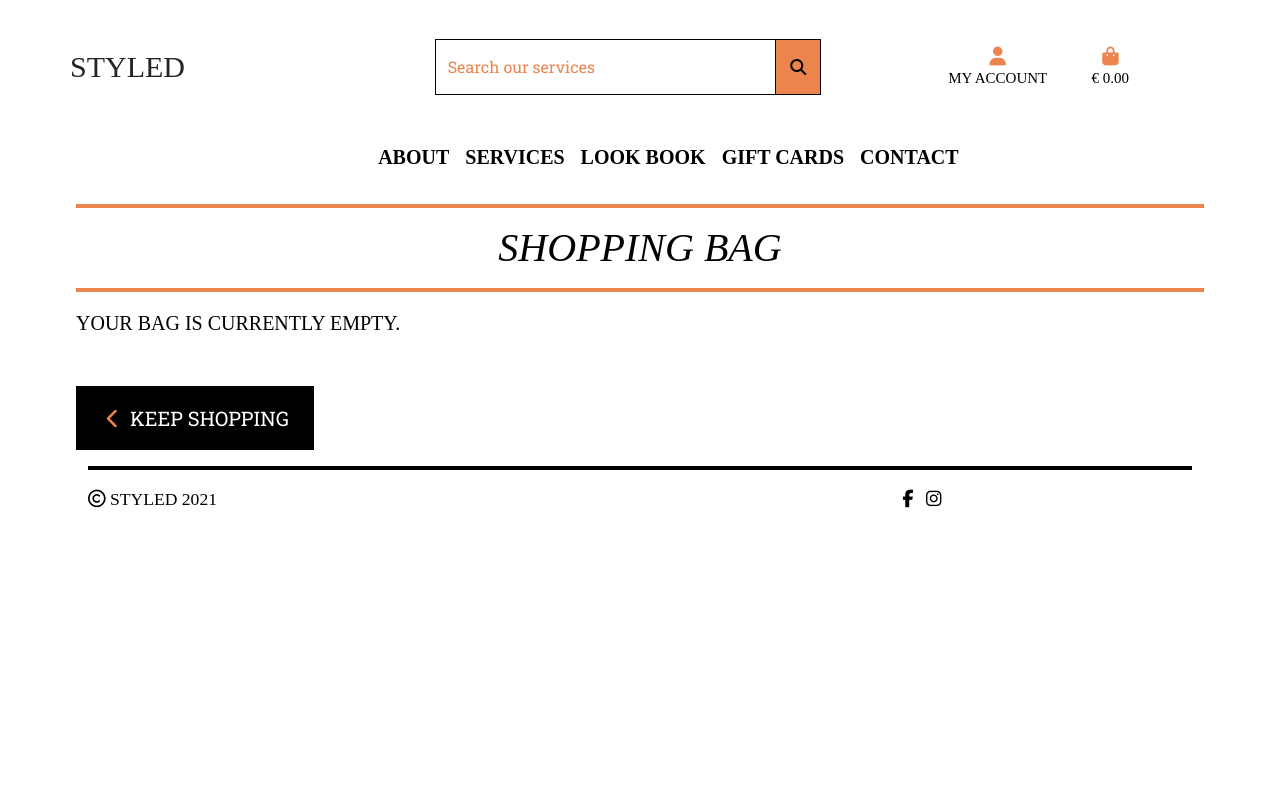
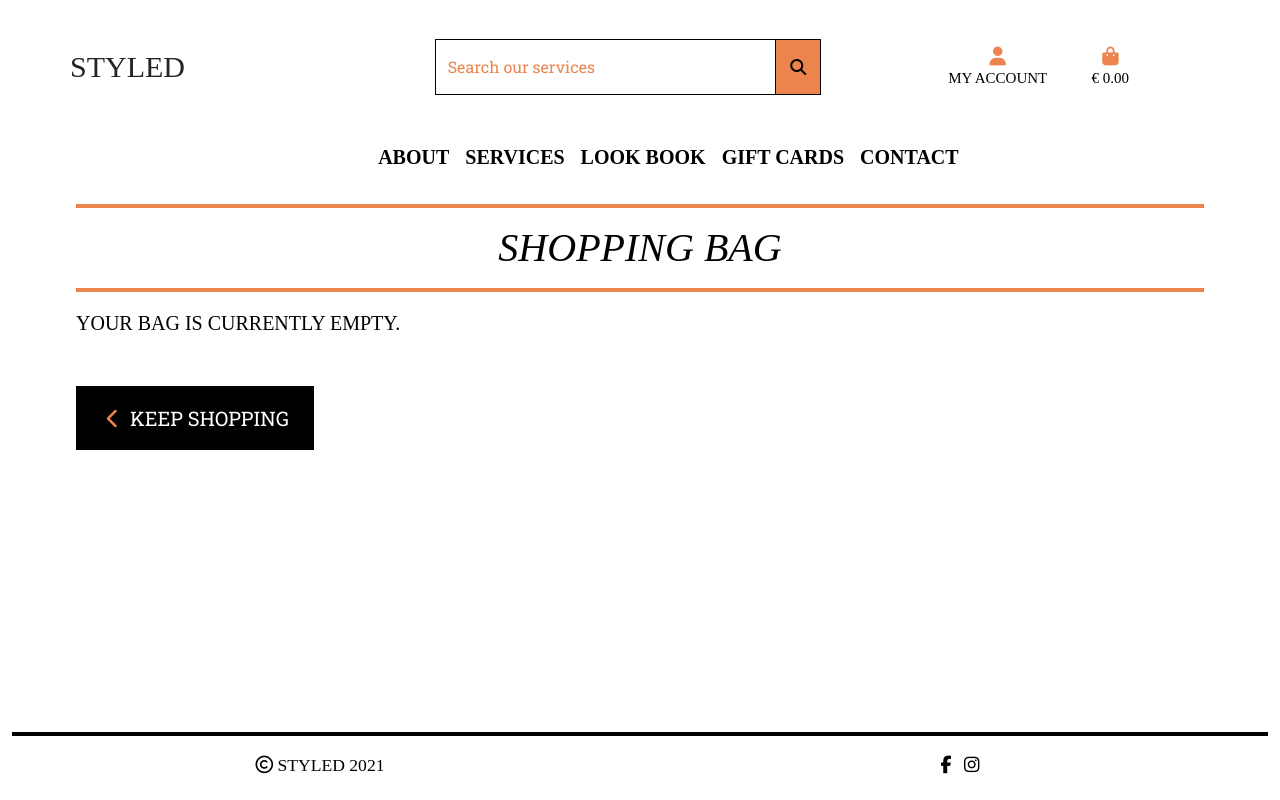
Before and after one commit to elomasney/styled_v1, a Django app: template bag/templates/bag/bag.html in a window 1280 px wide. Run offline with Django 3.2, Linux system fonts and the light colour scheme; the template is opened without the code that fills it, so the values that code supplies are empty; some libraries are stand-ins or nearby versions; some web fonts are replaced.

Commit message:
Fixed issue with footer on empty shopping bag page

```diff
--- a/bag/templates/bag/bag.html
+++ b/bag/templates/bag/bag.html
@@ -124,9 +124,9 @@
             {% endif %}
         </div>
     </div>
-    <!--Footer-->
-    {% include 'includes/footer.html' %}
 </div>
+<!--Footer-->
+{% include 'includes/footer.html' %}
 {% endblock %}
 
 {% block postloadjs %}
--- a/static/css/base.css
+++ b/static/css/base.css
@@ -1,5 +1,5 @@
 html{
-    height: 100vh;
+    height: 100%;
 }
 
 body{
@@ -10,6 +10,8 @@ body{
     max-width: 2000px;
     margin-left: auto;
     margin-right: auto;
+    display: flex;
+    flex-direction: column;
 
 }
 
@@ -26,6 +28,13 @@ hr{
 
 header{
     background-color: white;
+}
+
+footer{
+    margin-top: auto;
+    bottom: 0;
+    height: 0px;
+    margin-bottom: -80px;
 }
 
 /* from Bulma */
--- a/templates/includes/footer.html
+++ b/templates/includes/footer.html
@@ -3,7 +3,7 @@
     <hr class="mt-3">
         <!--Copyright Information-->
     <div id="footer-details" class="row mt-2">
-        <div class="col-md-6 align-item-start col-sm-12 copyright">
+        <div class="col-md-6 text-center col-sm-12 copyright">
             <i class="far fa-copyright" aria-hidden="true"></i> <span class="sr-only">copyright</span><span class="logo-font text-black">Styled 2021</span>
         </div>
         <!--Facebook and Instagram Links-->
```
